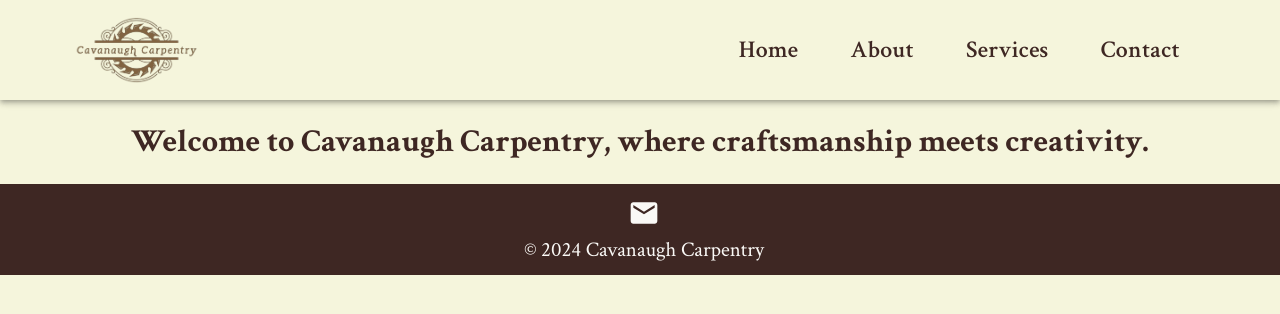
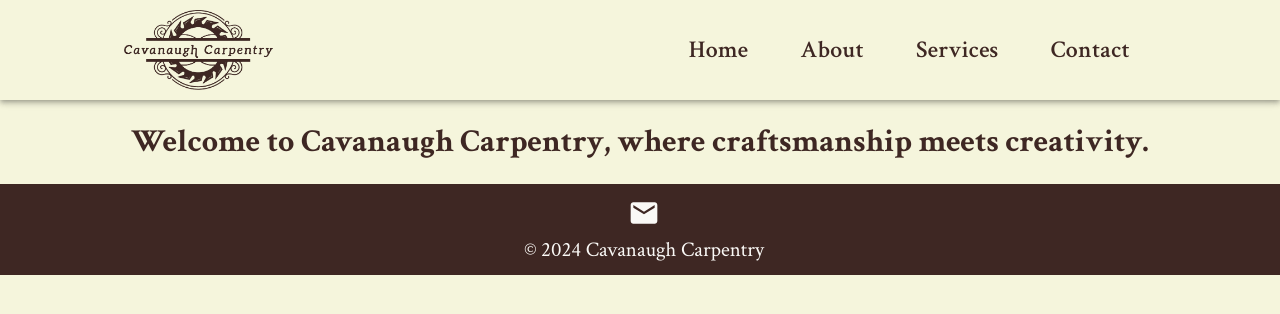
Before and after one commit to louiecasula/CavanaughCarpentry, a React (Create React App) app: page / in a window 1280 px wide. Shown: the top 314 px of the page. Built offline with nearby package versions, Linux system fonts and the light colour scheme; a web font is replaced by a local one.

Commit message:
Update logo, adjusted navbar height.

```diff
--- a/src/components/Navbar.js
+++ b/src/components/Navbar.js
@@ -31,12 +31,12 @@ function Navbar() {
       sx={{
         background: '#F5F5DC',
         textAlign: 'center',
-        padding: '0px 50px',
+        padding: '10px 100px',
         boxShadow: '#3E2723 0px 0px 0px 0px 0px'
       }}>
       <Container maxWidth="xl">
         <Toolbar disableGutters>
-        <img src={Logo} alt="Cavanaugh Carpentry Logo" width="auto" height="100"/>
+        <img src={Logo} alt="Cavanaugh Carpentry Logo" width="auto" height="80"/>
 
           <Box
             sx={{
```
Also changed, not shown: src/images/logo.png.
